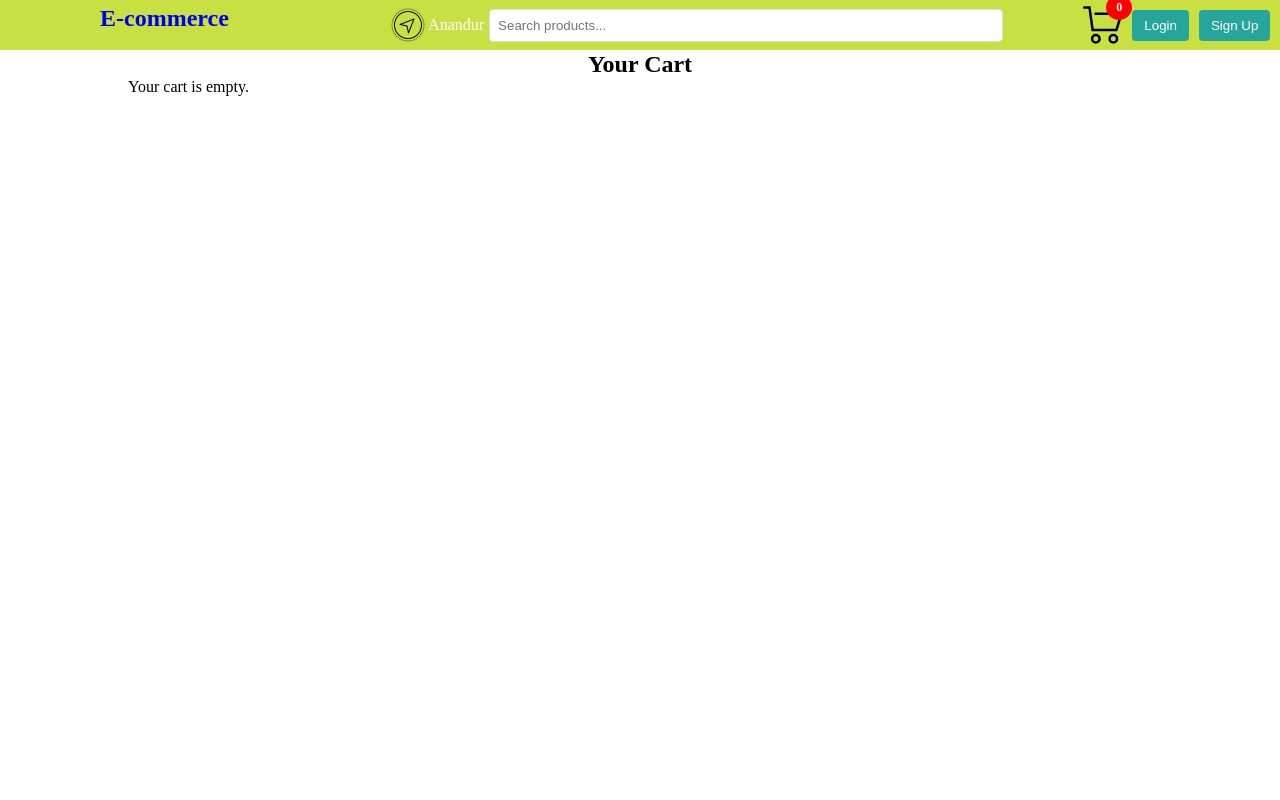
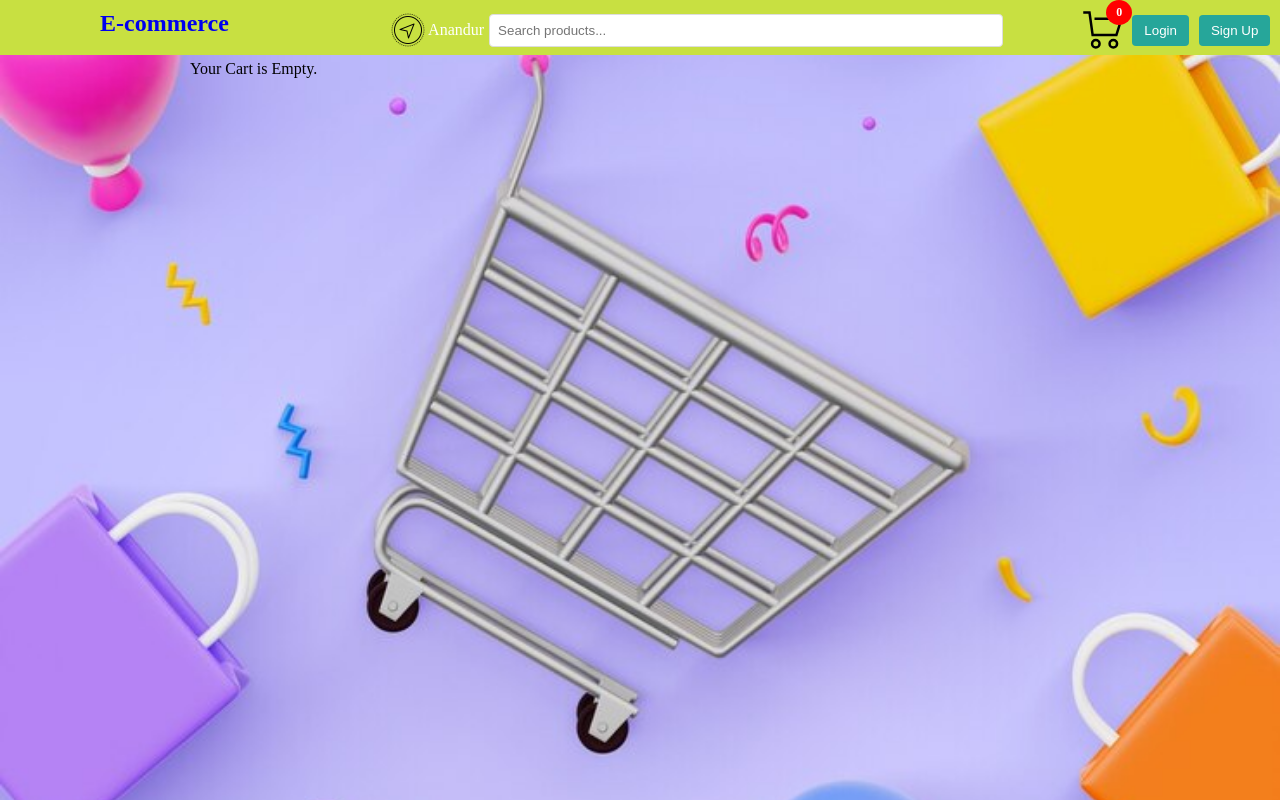
Before and after one commit to sabarinathanfb/online-retail-application-frontend, a React (Create React App) app: page /cart in a window 1280 px wide. Built offline with nearby package versions, Linux system fonts and the light colour scheme.

Commit message:
cart-page upgrade

```diff
--- a/src/components/CartPage.js
+++ b/src/components/CartPage.js
@@ -1,4 +1,4 @@
-import React from 'react';
+import React, { useState , useEffect } from 'react';
 import '../styles/CartPage.css';
 
 function CartPage({ cart, setCart }) {
@@ -6,14 +6,26 @@ function CartPage({ cart, setCart }) {
     setCart((prevCart) => prevCart.filter(item => item.id !== productId)); // Remove product from cart
   };
 
-  console.log('Cart Items:', cart);
+  const [totalPrice, setTotalPrice] = useState(0);
+
+  useEffect(() => {
+    // Calculate total price whenever cart changes
+    const newTotalPrice = cart.reduce((accumulator, item) => accumulator + item.price * item.quantity, 0);
+    setTotalPrice(newTotalPrice);
+  }, [cart]);
 
   return (
     <div className="cart-page">
-      <h2>Your Cart</h2>
+
       {cart.length === 0 ? (
-        <p>Your cart is empty.</p>
-      ) : (
+        <p className='container'>Your Cart is Empty.</p>
+      ): <div className='container'>
+      <div>
+        <div className='address'>
+          <p>D.NO:80,Anandur P.O, Krishnagiri</p>
+          <button >Change Address</button>
+        </div>
+        <div className='cart-item'>
           <div className="cart-items">
                 {cart.map((item) => (
                   <div key={item.id} className="cart-item">
@@ -27,7 +39,19 @@ function CartPage({ cart, setCart }) {
                   </div>
                 ))}
               </div>
-      )}
+          </div>
+        <div className='place-order'><button> Place Order </button></div></div>
+      <div className='price-detail'>
+        <h6>Price Deatils</h6>
+        <div>
+          <p>Price{cart.length} {totalPrice}</p>
+          <p>Discount </p>
+          <p>Coupon</p>
+          <p>Delivery Charge</p>
+        </div>
+        <p>Total Amount</p>
+      </div>
+    </div>}
     </div>
   );
 }
--- a/src/components/NavBar.js
+++ b/src/components/NavBar.js
@@ -27,6 +27,12 @@ function NavBar({ username, setUsername, cart}) { // Receive setUsername as a pr
       </div>
 
       <div className="navbar-right">
+            <div className='cart-icon'>
+              <Link to="/cart">
+              <img src={CartIcon} alt="Cart Icon" />
+              <span className="cart-count">{cart.length > 0 ? cart.length : 0}</span>
+              </Link>
+            </div>
         {username ? ( // Check if a username is provided
           <div className="user-info">
             <span>Welcome, {username}!</span> {/* Display the username */}
@@ -34,23 +40,6 @@ function NavBar({ username, setUsername, cart}) { // Receive setUsername as a pr
           </div>
         ) : (
           <>
-            <div className='cart-icon'>
-              <Link to="/cart">
-              <img src={CartIcon} alt="Cart Icon" />
-              <span className="cart-count">{cart.length > 0 ? cart.length : 0}</span>
-              </Link>
-            </div>
-
-
-
-            {/* <div className='cart-icon'>
-              <Link to="/cart">
-                <img  src={CartIcon} alt="Cart Icon" />
-
-              </Link>
-            </div> */}
-
-
             <Link to="/login">
               <button className="login-btn">Login</button>
             </Link>
--- a/src/styles/CartPage.css
+++ b/src/styles/CartPage.css
@@ -1,20 +1,74 @@
 .cart-page {
-  position: relative;
-  display: block;
+  display: flex;
+  flex-direction: column;
+  min-height: 100vh; /* Ensures full height */
+  background-image: url('../assets/background.jpg'); /* Add your image path */
+  background-size: cover; /* Ensures the image covers the entire background */
+  background-position: center; /* Centers the background image */
+  background-repeat: no-repeat; /* Prevents image repetition */
+
+}
+.container {
+  margin: 60px auto; /* Centering the container horizontally */
+  display: flex;
+  flex-direction: row;
+  flex-wrap: nowrap;
   box-sizing: border-box;
-  justify-content: center;
+
+  width: 80%;
+  max-width: 900px;
+}
+
+.address{
+  display: flex;
+  background-color: #f1f1f1;
+  border-radius: 8px;
+  padding: 10px;
+  justify-content:space-between;
+}
+.cart-item {
+  background-color: #ffffff;
+  display: flex;
   align-items: center;
-  padding: 4% 10%;
+  border-radius: 8px;
+  margin: 10px;
 }
+.place-order{
+  display: flex;
+  flex-direction: column;
+  align-items: flex-end;
+  padding: 10px;
+  border-radius: 8px;
+  background-color: #fafafa;
+}
+.price-detail {
+  width: 200px;
+  max-height: 200px; /* Example value */
+  margin-left: 10px;
+  background-color: #ffffff;
+  padding: 8px; /* Reduced padding to minimize height */
+  border: 1px solid #e0e0e0; /* Optional: border for definition */
+  border-radius: 8px;
+  box-shadow: 0 2px 5px rgba(0, 0, 0, 0.1); /* Optional: subtle shadow */
+  box-sizing: border-box; /* Ensures padding is included in width */
+}
+
+.price-detail h6 {
+  margin: 0; /* Remove default margin from heading */
+  font-size: 16px; /* Adjust font size if needed */
+}
+
+.price-detail p {
+  margin: 4px 0; /* Reduce margin for paragraphs */
+  line-height: 1.2; /* Set line height to control spacing */
+}
+
+
 .cart-item img {
   width: 100px;
   margin-right: 20px;
 }
-.cart-item {
-  display: flex;
-  align-items: center;
-  margin-bottom: 20px;
-}
+
 .cart-items {
   display: flex;
   flex-direction: column;
@@ -27,6 +81,6 @@
   border-radius: 5px;
   cursor: pointer;
 }
-.cart-item-details {
-  flex-grow: 1;
-}
+/* .cart-item-details {
+  background-color: aliceblue;
+} */
--- a/src/styles/HomePage.css
+++ b/src/styles/HomePage.css
@@ -1,20 +1,19 @@
 .home-page {
-  position: relative;
-  background-size: cover;
-  background-position: center;
-  background-repeat: no-repeat;
-  display:block;
-  box-sizing: border-box;
-  justify-content: center;
-  align-items: center;
+  flex-direction: column;
+  min-height: 100vh; /* Ensures full height */
+  background-image: url('../assets/background.jpg'); /* Add your image path */
+  background-size: cover; /* Ensures the image covers the entire background */
+  background-position: center; /* Centers the background image */
+  background-repeat: no-repeat; /* Prevents image repetition */
+  display: flex;
 }
 
 .product-grid {
-  z-index: 1;
-  background-image: url('../assets/background.jpg');
+
   background-repeat:initial;
-  height: 100%;
-  width: 100%;
+  /* height: 100%;
+  width: 100%; */
+  margin-top: 40px;
   box-sizing: border-box;
   display: flex;
   flex-wrap: wrap;
--- a/src/styles/NavBar.css
+++ b/src/styles/NavBar.css
@@ -10,9 +10,9 @@
   position: fixed;
   top: 0;
   left: 0;
-  z-index: 99;
   width: 100%;
-  padding: 5px 100px 5px 100px;
+  height: 40px;
+  padding: 10px 100px 5px 100px;
   background-color: #c8e041;
   display: flex;
   justify-content: space-between;
```
Lines whose indentation alone changed are shown as unchanged.
